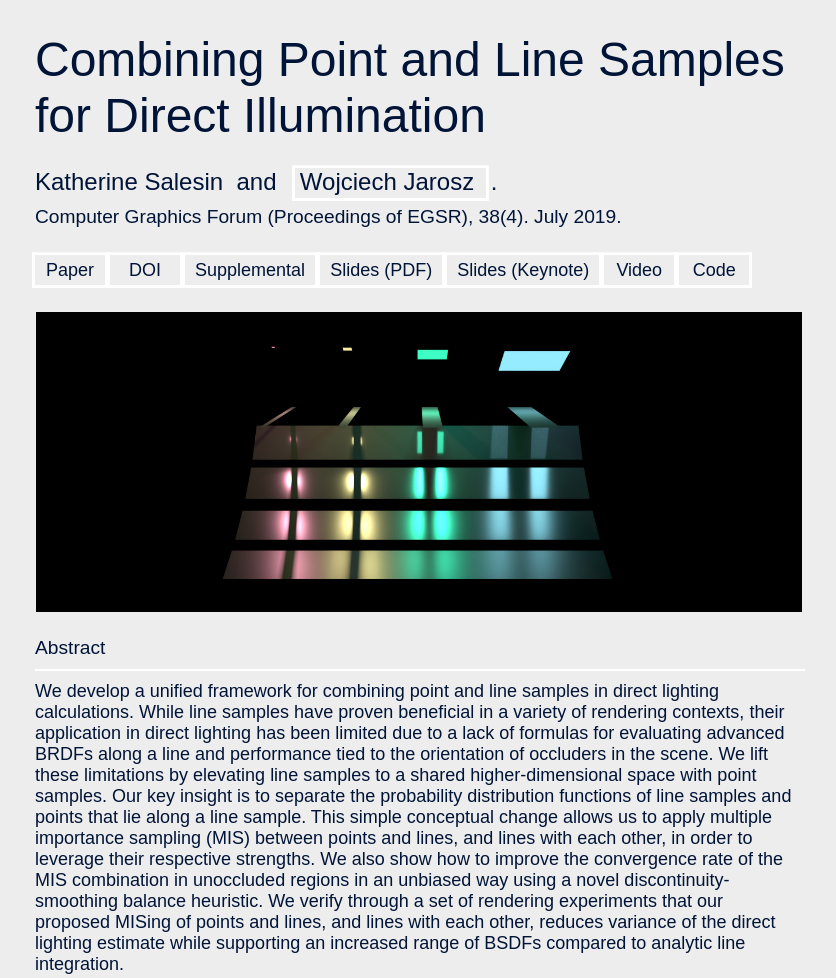
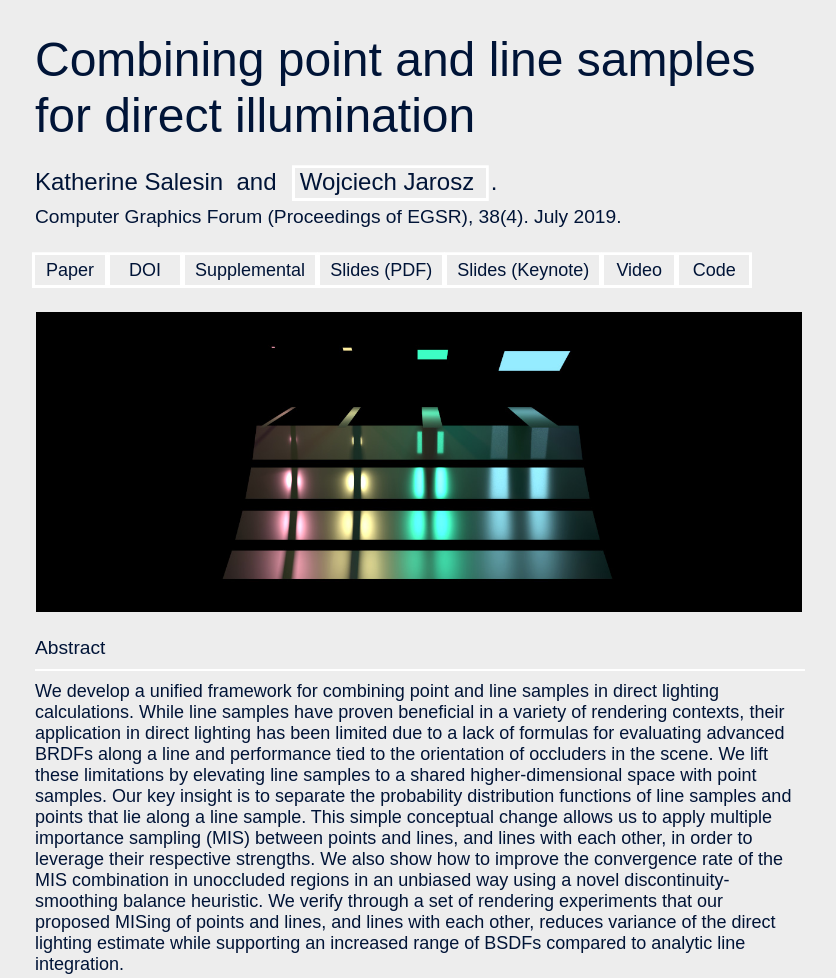
Before and after one commit to ksalesin/pro-website, an Eleventy site: page src/publications/2019_07_Line_Sampling.md in a window 1280 px wide. Shown: the top 978 px of the page, without its empty margins (221-1057 px from the left). Built offline with nearby package versions, Linux system fonts and the light colour scheme; Eleventy itself is replaced by a stand-in of ours; files that its build step writes are made by us from their sources; a web font is replaced by a local one.

Commit message:
change title caps

```diff
--- a/src/publications/2019_07_Line_Sampling.md
+++ b/src/publications/2019_07_Line_Sampling.md
@@ -1,5 +1,5 @@
 ---
-title: "Combining Point and Line Samples for Direct Illumination"
+title: "Combining point and line samples for direct illumination"
 authors: ["Katherine Salesin", "Wojciech Jarosz"]
 author_links: ["", "https://cs.dartmouth.edu/~wjarosz/"]
 journal: "Computer Graphics Forum (Proceedings of EGSR), 38(4)"
```
